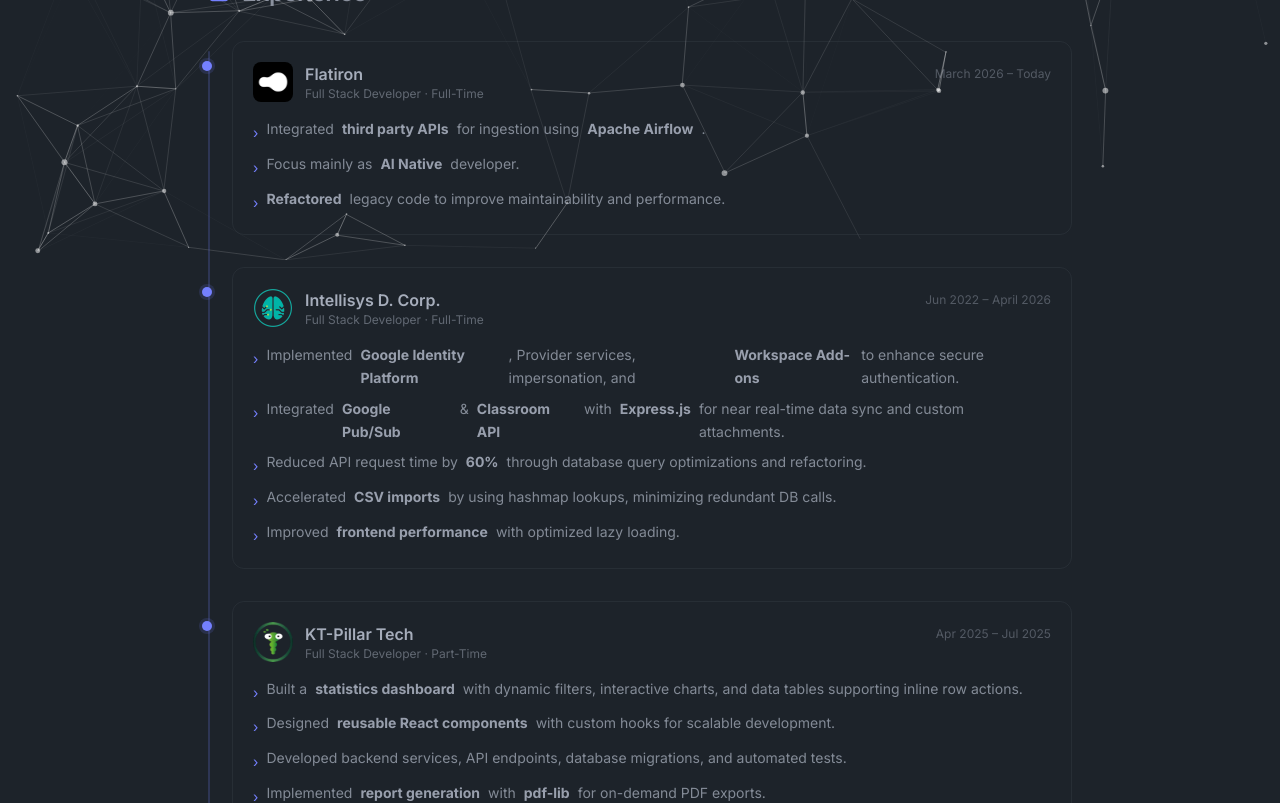
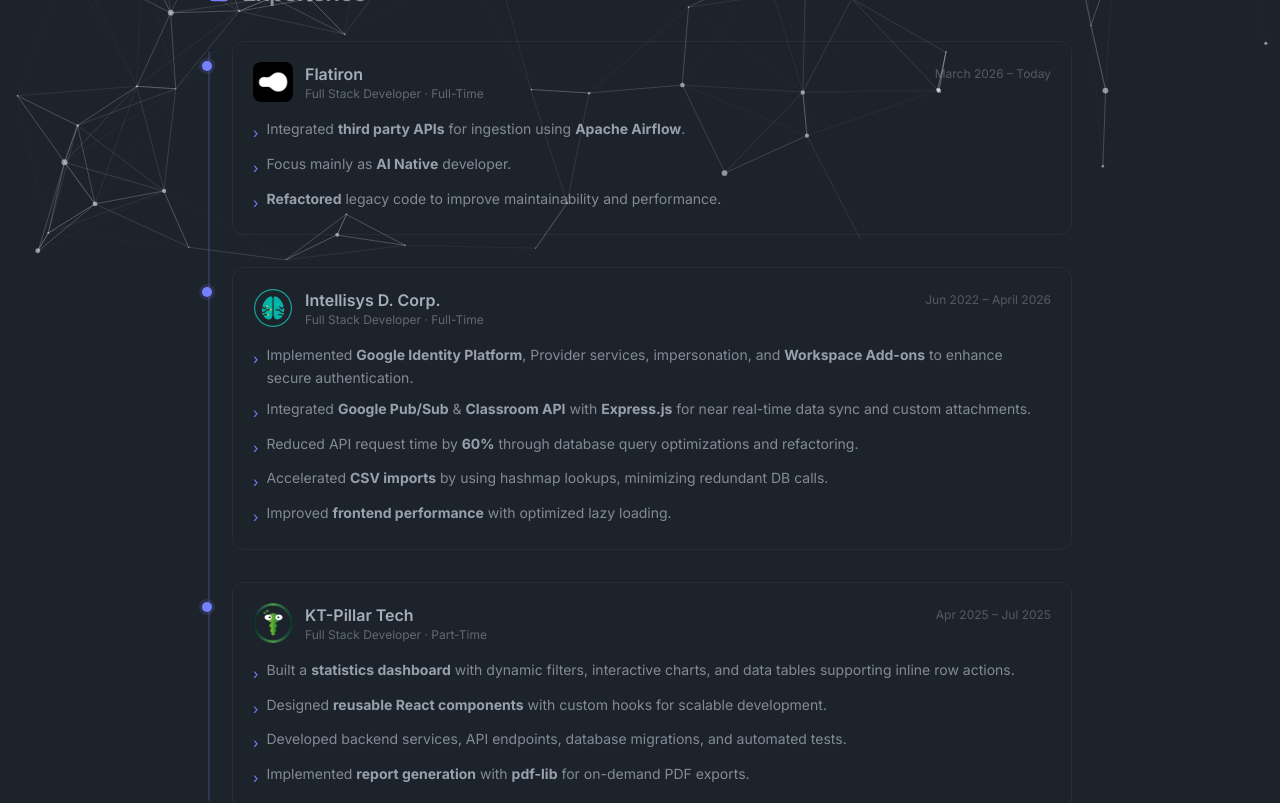
Before and after one commit to XamS9/Samuel-Gomez-Portfolio, an Angular app: page / in a window 1280 px wide. Shown: the part 540-1343 px from the top of the page. Built offline with nearby package versions, Linux system fonts and the light colour scheme.

Commit message:
fix: intellisys experience spacing

```diff
--- a/src/app/experience/experience.component.html
+++ b/src/app/experience/experience.component.html
@@ -51,15 +51,15 @@
         <ul class="space-y-2 text-sm text-base-content/75 leading-relaxed">
           <li class="flex gap-2">
             <span class="text-primary mt-1 shrink-0">›</span>
-            Integrated <b class="text-base-content/90">third party APIs</b> for ingestion using <b class="text-base-content/90">Apache Airflow</b>.
+            <span>Integrated <b class="text-base-content/90">third party APIs</b> for ingestion using <b class="text-base-content/90">Apache Airflow</b>.</span>
           </li>
           <li class="flex gap-2">
             <span class="text-primary mt-1 shrink-0">›</span>
-            Focus mainly as <b class="text-base-content/90">AI Native</b> developer.
+            <span>Focus mainly as <b class="text-base-content/90">AI Native</b> developer.</span>
           </li>
           <li class="flex gap-2">
             <span class="text-primary mt-1 shrink-0">›</span>
-            <b class="text-base-content/90">Refactored</b> legacy code to improve maintainability and performance.
+            <span><b class="text-base-content/90">Refactored</b> legacy code to improve maintainability and performance.</span>
           </li>
         </ul>
       </div>
@@ -90,23 +90,23 @@
         <ul class="space-y-2 text-sm text-base-content/75 leading-relaxed">
           <li class="flex gap-2">
             <span class="text-primary mt-1 shrink-0">›</span>
-            Implemented <b class="text-base-content/90">Google Identity Platform</b>, Provider services, impersonation, and <b class="text-base-content/90">Workspace Add-ons</b> to enhance secure authentication.
+            <span>Implemented <b class="text-base-content/90">Google Identity Platform</b>, Provider services, impersonation, and <b class="text-base-content/90">Workspace Add-ons</b> to enhance secure authentication.</span>
           </li>
           <li class="flex gap-2">
             <span class="text-primary mt-1 shrink-0">›</span>
-            Integrated <b class="text-base-content/90">Google Pub/Sub</b> &amp; <b class="text-base-content/90">Classroom API</b> with <b class="text-base-content/90">Express.js</b> for near real-time data sync and custom attachments.
+            <span>Integrated <b class="text-base-content/90">Google Pub/Sub</b> &amp; <b class="text-base-content/90">Classroom API</b> with <b class="text-base-content/90">Express.js</b> for near real-time data sync and custom attachments.</span>
           </li>
           <li class="flex gap-2">
             <span class="text-primary mt-1 shrink-0">›</span>
-            Reduced API request time by <b class="text-base-content/90">60%</b> through database query optimizations and refactoring.
+            <span>Reduced API request time by <b class="text-base-content/90">60%</b> through database query optimizations and refactoring.</span>
           </li>
           <li class="flex gap-2">
             <span class="text-primary mt-1 shrink-0">›</span>
-            Accelerated <b class="text-base-content/90">CSV imports</b> by using hashmap lookups, minimizing redundant DB calls.
+            <span>Accelerated <b class="text-base-content/90">CSV imports</b> by using hashmap lookups, minimizing redundant DB calls.</span>
           </li>
           <li class="flex gap-2">
             <span class="text-primary mt-1 shrink-0">›</span>
-            Improved <b class="text-base-content/90">frontend performance</b> with optimized lazy loading.
+            <span>Improved <b class="text-base-content/90">frontend performance</b> with optimized lazy loading.</span>
           </li>
         </ul>
       </div>
@@ -137,19 +137,19 @@
         <ul class="space-y-2 text-sm text-base-content/75 leading-relaxed">
           <li class="flex gap-2">
             <span class="text-primary mt-1 shrink-0">›</span>
-            Built a <b class="text-base-content/90">statistics dashboard</b> with dynamic filters, interactive charts, and data tables supporting inline row actions.
+            <span>Built a <b class="text-base-content/90">statistics dashboard</b> with dynamic filters, interactive charts, and data tables supporting inline row actions.</span>
           </li>
           <li class="flex gap-2">
             <span class="text-primary mt-1 shrink-0">›</span>
-            Designed <b class="text-base-content/90">reusable React components</b> with custom hooks for scalable development.
+            <span>Designed <b class="text-base-content/90">reusable React components</b> with custom hooks for scalable development.</span>
           </li>
           <li class="flex gap-2">
             <span class="text-primary mt-1 shrink-0">›</span>
-            Developed backend services, API endpoints, database migrations, and automated tests.
+            <span>Developed backend services, API endpoints, database migrations, and automated tests.</span>
           </li>
           <li class="flex gap-2">
             <span class="text-primary mt-1 shrink-0">›</span>
-            Implemented <b class="text-base-content/90">report generation</b> with <b class="text-base-content/90">pdf-lib</b> for on-demand PDF exports.
+            <span>Implemented <b class="text-base-content/90">report generation</b> with <b class="text-base-content/90">pdf-lib</b> for on-demand PDF exports.</span>
           </li>
         </ul>
       </div>
```
